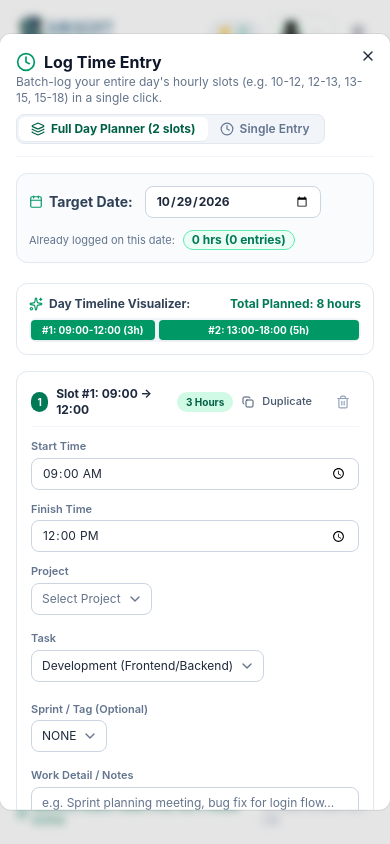
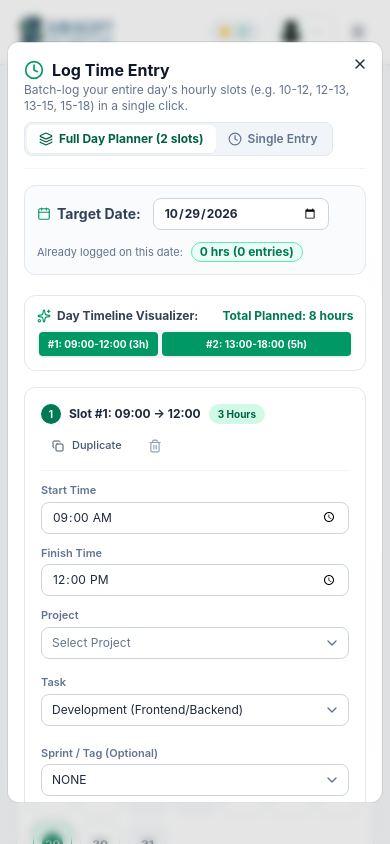
Before and after one commit to kelsonwinith/app.srsTimesheetPro, a Next.js app: page / in a window 390 px wide. Both pictures are taken after typing "Sample" into the empty fields and a click on the button "Add Time Entry". Shown: the top 844 px of the page. Built offline with nearby package versions, Linux system fonts and the light colour scheme.

Commit message:
fix: expand add time entry modal width, fix broken responsive layout, and set calendar as default with calendar button first

```diff
--- a/src/components/timesheet/AddTimeEntryDialog.tsx
+++ b/src/components/timesheet/AddTimeEntryDialog.tsx
@@ -455,7 +455,7 @@ export const AddTimeEntryDialog: React.FC<AddTimeEntryDialogProps> = ({
 
   return (
     <Dialog open={open} onOpenChange={onOpenChange}>
-      <DialogContent className="max-w-4xl max-h-[92vh] overflow-y-auto">
+      <DialogContent className="w-[96vw] max-w-5xl sm:max-w-4xl lg:max-w-5xl max-h-[90vh] overflow-y-auto p-4 sm:p-6">
         <DialogHeader>
           <div className="flex flex-col sm:flex-row sm:items-center justify-between gap-2 border-b border-slate-100 pb-3 dark:border-slate-800">
             <div>
@@ -472,11 +472,11 @@ export const AddTimeEntryDialog: React.FC<AddTimeEntryDialogProps> = ({
 
             {/* Mode Switcher (Multi Full-Day vs Single) */}
             {!isEdit && (
-              <div className="flex rounded-lg border border-slate-200 bg-slate-100 p-0.5 dark:border-slate-700 dark:bg-slate-800 self-start sm:self-auto">
+              <div className="flex rounded-lg border border-slate-200 bg-slate-100 p-0.5 dark:border-slate-700 dark:bg-slate-800 self-start sm:self-auto shrink-0">
                 <button
                   type="button"
                   onClick={() => setEntryMode("multi")}
-                  className={`flex items-center gap-1.5 rounded-md px-3 py-1 text-xs font-bold transition ${
+                  className={`flex items-center gap-1.5 rounded-md px-3 py-1.5 text-xs font-bold transition ${
                     entryMode === "multi"
                       ? "bg-white text-emerald-800 shadow-2xs dark:bg-slate-900 dark:text-emerald-300"
                       : "text-slate-500 hover:text-slate-900 dark:text-slate-400"
@@ -488,7 +488,7 @@ export const AddTimeEntryDialog: React.FC<AddTimeEntryDialogProps> = ({
                 <button
                   type="button"
                   onClick={() => setEntryMode("single")}
-                  className={`flex items-center gap-1.5 rounded-md px-3 py-1 text-xs font-semibold transition ${
+                  className={`flex items-center gap-1.5 rounded-md px-3 py-1.5 text-xs font-semibold transition ${
                     entryMode === "single"
                       ? "bg-white text-emerald-800 shadow-2xs dark:bg-slate-900 dark:text-emerald-300"
                       : "text-slate-500 hover:text-slate-900 dark:text-slate-400"
@@ -551,7 +551,7 @@ export const AddTimeEntryDialog: React.FC<AddTimeEntryDialogProps> = ({
               </div>
 
               {/* Progress track */}
-              <div className="h-6 w-full overflow-hidden rounded-lg bg-slate-100 flex p-0.5 gap-1 dark:bg-slate-800">
+              <div className="h-7 w-full overflow-hidden rounded-lg bg-slate-100 flex p-0.5 gap-1 dark:bg-slate-800">
                 {segments.map((seg, idx) => {
                   const dur = getSegmentDuration(seg.startTime, seg.finishTime);
                   const proj = projects.find((p) => p.project_id === seg.projectId);
@@ -559,10 +559,10 @@ export const AddTimeEntryDialog: React.FC<AddTimeEntryDialogProps> = ({
                     <div
                       key={seg.id}
                       style={{ flex: Math.max(0.5, dur) }}
-                      className="h-full rounded bg-emerald-600 hover:bg-emerald-700 text-white flex items-center justify-center text-[10px] font-bold truncate px-1 transition cursor-pointer shadow-xs"
+                      className="min-w-0 h-full rounded bg-emerald-600 hover:bg-emerald-700 text-white flex items-center justify-center text-[10px] font-bold px-1.5 transition cursor-pointer shadow-xs truncate"
                       title={`Slot #${idx + 1}: ${seg.startTime}-${seg.finishTime} (${dur}h) - ${proj?.project_code || "Project"}`}
                     >
-                      #{idx + 1}: {seg.startTime}-{seg.finishTime} ({dur}h)
+                      <span className="truncate">#{idx + 1}: {seg.startTime}-{seg.finishTime} ({dur}h)</span>
                     </div>
                   );
                 })}
@@ -578,11 +578,11 @@ export const AddTimeEntryDialog: React.FC<AddTimeEntryDialogProps> = ({
                 return (
                   <div
                     key={seg.id}
-                    className="rounded-xl border border-slate-200 bg-white p-3.5 space-y-3 shadow-2xs dark:border-slate-800 dark:bg-slate-900 hover:border-emerald-300 transition"
+                    className="rounded-xl border border-slate-200 bg-white p-4 space-y-3 shadow-2xs dark:border-slate-800 dark:bg-slate-900 hover:border-emerald-300 transition"
                   >
-                    <div className="flex items-center justify-between border-b border-slate-100 pb-2 dark:border-slate-800">
-                      <div className="flex items-center gap-2">
-                        <span className="flex size-5 items-center justify-center rounded-full bg-emerald-700 text-[10px] font-bold text-white">
+                    <div className="flex flex-wrap items-center justify-between gap-2 border-b border-slate-100 pb-2.5 dark:border-slate-800">
+                      <div className="flex flex-wrap items-center gap-2">
+                        <span className="flex size-5 items-center justify-center rounded-full bg-emerald-700 text-[10px] font-bold text-white shrink-0">
                           {index + 1}
                         </span>
                         <span className="text-xs font-bold text-slate-800 dark:text-slate-200">
@@ -606,7 +606,7 @@ export const AddTimeEntryDialog: React.FC<AddTimeEntryDialogProps> = ({
                           variant="ghost"
                           size="sm"
                           onClick={() => handleDuplicateSegment(seg)}
-                          className="h-7 px-2 text-[11px] text-slate-600 hover:text-emerald-700"
+                          className="h-7 px-2.5 text-[11px] text-slate-600 hover:text-emerald-700"
                           title="Duplicate slot"
                         >
                           <Copy className="size-3 mr-1" />
@@ -627,7 +627,7 @@ export const AddTimeEntryDialog: React.FC<AddTimeEntryDialogProps> = ({
                     </div>
 
                     {/* Slot Fields Grid */}
-                    <div className="grid grid-cols-1 sm:grid-cols-2 md:grid-cols-4 gap-3 text-xs">
+                    <div className="grid grid-cols-1 sm:grid-cols-2 lg:grid-cols-4 gap-3 text-xs">
                       {/* Start Time */}
                       <div className="space-y-1">
                         <Label className="text-[11px] text-slate-500 font-semibold">Start Time</Label>
@@ -635,7 +635,7 @@ export const AddTimeEntryDialog: React.FC<AddTimeEntryDialogProps> = ({
                           type="time"
                           value={seg.startTime}
                           onChange={(e) => handleUpdateSegment(seg.id, { startTime: e.target.value })}
-                          className="h-8 text-xs font-mono"
+                          className="h-8 text-xs font-mono w-full"
                         />
                       </div>
 
@@ -646,7 +646,7 @@ export const AddTimeEntryDialog: React.FC<AddTimeEntryDialogProps> = ({
                           type="time"
                           value={seg.finishTime}
                           onChange={(e) => handleUpdateSegment(seg.id, { finishTime: e.target.value })}
-                          className="h-8 text-xs font-mono"
+                          className="h-8 text-xs font-mono w-full"
                         />
                       </div>
 
@@ -659,7 +659,7 @@ export const AddTimeEntryDialog: React.FC<AddTimeEntryDialogProps> = ({
                             if (val !== null) handleUpdateSegment(seg.id, { projectId: Number(val), tagName: "" });
                           }}
                         >
-                          <SelectTrigger className="h-8 text-xs">
+                          <SelectTrigger className="h-8 text-xs w-full">
                             <SelectValue placeholder="Select Project" />
                           </SelectTrigger>
                           <SelectContent>
@@ -684,7 +684,7 @@ export const AddTimeEntryDialog: React.FC<AddTimeEntryDialogProps> = ({
                             if (val !== null) handleUpdateSegment(seg.id, { task: val });
                           }}
                         >
-                          <SelectTrigger className="h-8 text-xs">
+                          <SelectTrigger className="h-8 text-xs w-full">
                             <SelectValue placeholder="Task" />
                           </SelectTrigger>
                           <SelectContent>
@@ -699,7 +699,7 @@ export const AddTimeEntryDialog: React.FC<AddTimeEntryDialogProps> = ({
                     </div>
 
                     {/* Tag & Detail Row */}
-                    <div className="grid grid-cols-1 sm:grid-cols-3 gap-3 text-xs pt-1">
+                    <div className="grid grid-cols-1 md:grid-cols-3 gap-3 text-xs pt-1">
                       {/* Sprint / Tag */}
                       <div className="space-y-1">
                         <Label className="text-[11px] text-slate-500 font-semibold">Sprint / Tag (Optional)</Label>
@@ -709,7 +709,7 @@ export const AddTimeEntryDialog: React.FC<AddTimeEntryDialogProps> = ({
                             if (val !== null) handleUpdateSegment(seg.id, { tagName: val === "NONE" ? "" : val });
                           }}
                         >
-                          <SelectTrigger className="h-8 text-xs">
+                          <SelectTrigger className="h-8 text-xs w-full">
                             <SelectValue placeholder="Sprint / Tag" />
                           </SelectTrigger>
                           <SelectContent>
@@ -726,14 +726,14 @@ export const AddTimeEntryDialog: React.FC<AddTimeEntryDialogProps> = ({
                       </div>
 
                       {/* Notes / Detail */}
-                      <div className="sm:col-span-2 space-y-1">
+                      <div className="md:col-span-2 space-y-1">
                         <Label className="text-[11px] text-slate-500 font-semibold">Work Detail / Notes</Label>
                         <Input
                           type="text"
                           placeholder="e.g. Sprint planning meeting, bug fix for login flow..."
                           value={seg.detail}
                           onChange={(e) => handleUpdateSegment(seg.id, { detail: e.target.value })}
-                          className="h-8 text-xs"
+                          className="h-8 text-xs w-full"
                         />
                       </div>
                     </div>
--- a/src/components/timesheet/TimesheetView.tsx
+++ b/src/components/timesheet/TimesheetView.tsx
@@ -50,7 +50,7 @@ export const TimesheetView: React.FC = () => {
   // Selected date state (defaults to October 2026 or current month)
   const [selectedYear, setSelectedYear] = useState(2026);
   const [selectedMonth, setSelectedMonth] = useState(10); // October (1-based)
-  const [viewMode, setViewMode] = useState<"table" | "calendar">("table");
+  const [viewMode, setViewMode] = useState<"calendar" | "table">("calendar");
   const [searchQuery, setSearchQuery] = useState("");
   const [statusFilter, setStatusFilter] = useState<"ALL" | "Waiting" | "Approve" | "Reject">("ALL");
 
@@ -196,6 +196,17 @@ export const TimesheetView: React.FC = () => {
           {/* Dual View Toggle */}
           <div className="flex rounded-lg border border-slate-200 bg-white p-1 dark:border-slate-800 dark:bg-slate-900">
             <button
+              onClick={() => setViewMode("calendar")}
+              className={`flex items-center gap-1.5 rounded-md px-2.5 py-1 text-xs font-semibold transition ${
+                viewMode === "calendar"
+                  ? "bg-emerald-50 text-emerald-800 shadow-2xs dark:bg-emerald-950 dark:text-emerald-300"
+                  : "text-slate-500 hover:text-slate-900 dark:text-slate-400"
+              }`}
+            >
+              <CalendarIcon className="size-3.5" />
+              <span>Calendar</span>
+            </button>
+            <button
               onClick={() => setViewMode("table")}
               className={`flex items-center gap-1.5 rounded-md px-2.5 py-1 text-xs font-semibold transition ${
                 viewMode === "table"
@@ -205,17 +216,6 @@ export const TimesheetView: React.FC = () => {
             >
               <List className="size-3.5" />
               <span>Table</span>
-            </button>
-            <button
-              onClick={() => setViewMode("calendar")}
-              className={`flex items-center gap-1.5 rounded-md px-2.5 py-1 text-xs font-semibold transition ${
-                viewMode === "calendar"
-                  ? "bg-emerald-50 text-emerald-800 shadow-2xs dark:bg-emerald-950 dark:text-emerald-300"
-                  : "text-slate-500 hover:text-slate-900 dark:text-slate-400"
-              }`}
-            >
-              <CalendarIcon className="size-3.5" />
-              <span>Calendar</span>
             </button>
           </div>
 
@@ -312,8 +312,108 @@ export const TimesheetView: React.FC = () => {
         </div>
       </div>
 
-      {/* Main View Area (Table View First and Default) */}
-      {viewMode === "table" ? (
+      {/* Main View Area (Calendar View First and Default) */}
+      {viewMode === "calendar" ? (
+        /* ============ CALENDAR & TIMELINE VIEW ============ */
+        <div className="rounded-xl border border-slate-200 bg-white p-4 shadow-2xs dark:border-slate-800 dark:bg-slate-900">
+          {/* Day of Week Header */}
+          <div className="grid grid-cols-7 gap-2 mb-2 text-center text-xs font-bold text-slate-500">
+            {["Mon", "Tue", "Wed", "Thu", "Fri", "Sat", "Sun"].map((d) => (
+              <div key={d} className="py-1">
+                {d}
+              </div>
+            ))}
+          </div>
+
+          {/* Month Days Grid */}
+          <div className="grid grid-cols-7 gap-2">
+            {/* Blank offset placeholders without rendering visible box */}
+            {Array.from({ length: calendarDays.startOffset }).map((_, idx) => (
+              <div key={`offset-${idx}`} className="hidden sm:block" />
+            ))}
+
+            {/* Actual Days */}
+            {calendarDays.days.map((day) => {
+              const isToday = todayStr === day.dateStr;
+              const isComplete = day.totalHours >= 8.0;
+              const isIncomplete = day.totalHours > 0 && day.totalHours < 8.0;
+
+              return (
+                <div
+                  key={day.dateStr}
+                  onClick={() => handleOpenAddForDate(day.dateStr)}
+                  className={`group relative min-h-24 rounded-lg border p-2 flex flex-col justify-between transition cursor-pointer ${
+                    isToday
+                      ? "border-emerald-600 bg-emerald-50/30 dark:border-emerald-400 dark:bg-emerald-950/20"
+                      : day.isWeekend
+                      ? "border-slate-100 bg-slate-50/80 dark:border-slate-800 dark:bg-slate-900/40"
+                      : "border-slate-200 bg-white hover:border-emerald-300 hover:shadow-xs dark:border-slate-800 dark:bg-slate-900"
+                  }`}
+                >
+                  {/* Day header */}
+                  <div className="flex items-center justify-between">
+                    <span
+                      className={`size-6 flex items-center justify-center rounded-full text-xs font-bold ${
+                        isToday
+                          ? "bg-emerald-700 text-white"
+                          : "text-slate-700 dark:text-slate-300"
+                      }`}
+                    >
+                      {day.dayNumber}
+                    </span>
+
+                    {day.totalHours > 0 && (
+                      <span
+                        className={`text-[10px] font-bold px-1.5 py-0.2 rounded-full ${
+                          isComplete
+                            ? "bg-emerald-100 text-emerald-800 dark:bg-emerald-950 dark:text-emerald-300"
+                            : isIncomplete
+                            ? "bg-amber-100 text-amber-800 dark:bg-amber-950 dark:text-amber-300"
+                            : "bg-slate-100 text-slate-700"
+                        }`}
+                      >
+                        {day.totalHours.toFixed(1)}h
+                      </span>
+                    )}
+                  </div>
+
+                  {/* Day Entries mini pills */}
+                  <div className="mt-1 space-y-1 flex-1 overflow-hidden">
+                    {day.entries.slice(0, 2).map((e) => (
+                      <div
+                        key={e.timesheet_id}
+                        onClick={(ev) => {
+                          ev.stopPropagation();
+                          setSelectedDetailEntry(e);
+                        }}
+                        className={`truncate rounded px-1.5 py-0.5 text-[10px] font-medium ${
+                          e.leave > 0
+                            ? "bg-purple-100 text-purple-800 dark:bg-purple-950 dark:text-purple-300"
+                            : e.timesheet_status === "Approve"
+                            ? "bg-emerald-50 text-emerald-800 border border-emerald-200 dark:bg-emerald-950/60 dark:text-emerald-300"
+                            : "bg-slate-100 text-slate-700 dark:bg-slate-800 dark:text-slate-300"
+                        }`}
+                      >
+                        {e.leave > 0 ? e.task : e.project_code}: {e.man_hour}h
+                      </div>
+                    ))}
+                    {day.entries.length > 2 && (
+                      <div className="text-[9px] text-slate-400 pl-1 font-semibold">
+                        +{day.entries.length - 2} more
+                      </div>
+                    )}
+                  </div>
+
+                  {/* Hover hint */}
+                  <div className="hidden group-hover:block text-[9px] text-emerald-600 font-semibold pt-1">
+                    + Click to log
+                  </div>
+                </div>
+              );
+            })}
+          </div>
+        </div>
+      ) : (
         /* ============ TABLE VIEW ============ */
         <div className="rounded-xl border border-slate-200 bg-white shadow-2xs overflow-hidden dark:border-slate-800 dark:bg-slate-900">
           <div className="overflow-x-auto">
@@ -479,106 +579,6 @@ export const TimesheetView: React.FC = () => {
             <span>Month total: <strong className="text-slate-800 dark:text-slate-200">{summary.totalHours.toFixed(1)} hrs</strong></span>
           </div>
         </div>
-      ) : (
-        /* ============ CALENDAR & TIMELINE VIEW ============ */
-        <div className="rounded-xl border border-slate-200 bg-white p-4 shadow-2xs dark:border-slate-800 dark:bg-slate-900">
-          {/* Day of Week Header */}
-          <div className="grid grid-cols-7 gap-2 mb-2 text-center text-xs font-bold text-slate-500">
-            {["Mon", "Tue", "Wed", "Thu", "Fri", "Sat", "Sun"].map((d) => (
-              <div key={d} className="py-1">
-                {d}
-              </div>
-            ))}
-          </div>
-
-          {/* Month Days Grid */}
-          <div className="grid grid-cols-7 gap-2">
-            {/* Blank offset placeholders without rendering visible box */}
-            {Array.from({ length: calendarDays.startOffset }).map((_, idx) => (
-              <div key={`offset-${idx}`} className="hidden sm:block" />
-            ))}
-
-            {/* Actual Days */}
-            {calendarDays.days.map((day) => {
-              const isToday = todayStr === day.dateStr;
-              const isComplete = day.totalHours >= 8.0;
-              const isIncomplete = day.totalHours > 0 && day.totalHours < 8.0;
-
-              return (
-                <div
-                  key={day.dateStr}
-                  onClick={() => handleOpenAddForDate(day.dateStr)}
-                  className={`group relative min-h-24 rounded-lg border p-2 flex flex-col justify-between transition cursor-pointer ${
-                    isToday
-                      ? "border-emerald-600 bg-emerald-50/30 dark:border-emerald-400 dark:bg-emerald-950/20"
-                      : day.isWeekend
-                      ? "border-slate-100 bg-slate-50/80 dark:border-slate-800 dark:bg-slate-900/40"
-                      : "border-slate-200 bg-white hover:border-emerald-300 hover:shadow-xs dark:border-slate-800 dark:bg-slate-900"
-                  }`}
-                >
-                  {/* Day header */}
-                  <div className="flex items-center justify-between">
-                    <span
-                      className={`size-6 flex items-center justify-center rounded-full text-xs font-bold ${
-                        isToday
-                          ? "bg-emerald-700 text-white"
-                          : "text-slate-700 dark:text-slate-300"
-                      }`}
-                    >
-                      {day.dayNumber}
-                    </span>
-
-                    {day.totalHours > 0 && (
-                      <span
-                        className={`text-[10px] font-bold px-1.5 py-0.2 rounded-full ${
-                          isComplete
-                            ? "bg-emerald-100 text-emerald-800 dark:bg-emerald-950 dark:text-emerald-300"
-                            : isIncomplete
-                            ? "bg-amber-100 text-amber-800 dark:bg-amber-950 dark:text-amber-300"
-                            : "bg-slate-100 text-slate-700"
-                        }`}
-                      >
-                        {day.totalHours.toFixed(1)}h
-                      </span>
-                    )}
-                  </div>
-
-                  {/* Day Entries mini pills */}
-                  <div className="mt-1 space-y-1 flex-1 overflow-hidden">
-                    {day.entries.slice(0, 2).map((e) => (
-                      <div
-                        key={e.timesheet_id}
-                        onClick={(ev) => {
-                          ev.stopPropagation();
-                          setSelectedDetailEntry(e);
-                        }}
-                        className={`truncate rounded px-1.5 py-0.5 text-[10px] font-medium ${
-                          e.leave > 0
-                            ? "bg-purple-100 text-purple-800 dark:bg-purple-950 dark:text-purple-300"
-                            : e.timesheet_status === "Approve"
-                            ? "bg-emerald-50 text-emerald-800 border border-emerald-200 dark:bg-emerald-950/60 dark:text-emerald-300"
-                            : "bg-slate-100 text-slate-700 dark:bg-slate-800 dark:text-slate-300"
-                        }`}
-                      >
-                        {e.leave > 0 ? e.task : e.project_code}: {e.man_hour}h
-                      </div>
-                    ))}
-                    {day.entries.length > 2 && (
-                      <div className="text-[9px] text-slate-400 pl-1 font-semibold">
-                        +{day.entries.length - 2} more
-                      </div>
-                    )}
-                  </div>
-
-                  {/* Hover hint */}
-                  <div className="hidden group-hover:block text-[9px] text-emerald-600 font-semibold pt-1">
-                    + Click to log
-                  </div>
-                </div>
-              );
-            })}
-          </div>
-        </div>
       )}
 
       {/* Summary KPI Cards (Rendered only when month has logged entries) */}
--- a/src/components/ui/dialog.tsx
+++ b/src/components/ui/dialog.tsx
@@ -53,7 +53,7 @@ function DialogContent({
       <DialogPrimitive.Popup
         data-slot="dialog-content"
         className={cn(
-          "fixed top-1/2 left-1/2 z-50 grid w-full max-w-[calc(100%-2rem)] -translate-x-1/2 -translate-y-1/2 gap-4 rounded-xl bg-popover p-4 text-sm text-popover-foreground ring-1 ring-foreground/10 duration-100 outline-none sm:max-w-sm data-open:animate-in data-open:fade-in-0 data-open:zoom-in-95 data-closed:animate-out data-closed:fade-out-0 data-closed:zoom-out-95",
+          "fixed top-1/2 left-1/2 z-50 grid w-full max-w-[calc(100%-2rem)] -translate-x-1/2 -translate-y-1/2 gap-4 rounded-xl bg-popover p-4 text-sm text-popover-foreground ring-1 ring-foreground/10 duration-100 outline-none sm:max-w-lg data-open:animate-in data-open:fade-in-0 data-open:zoom-in-95 data-closed:animate-out data-closed:fade-out-0 data-closed:zoom-out-95",
           className
         )}
         {...props}
```
